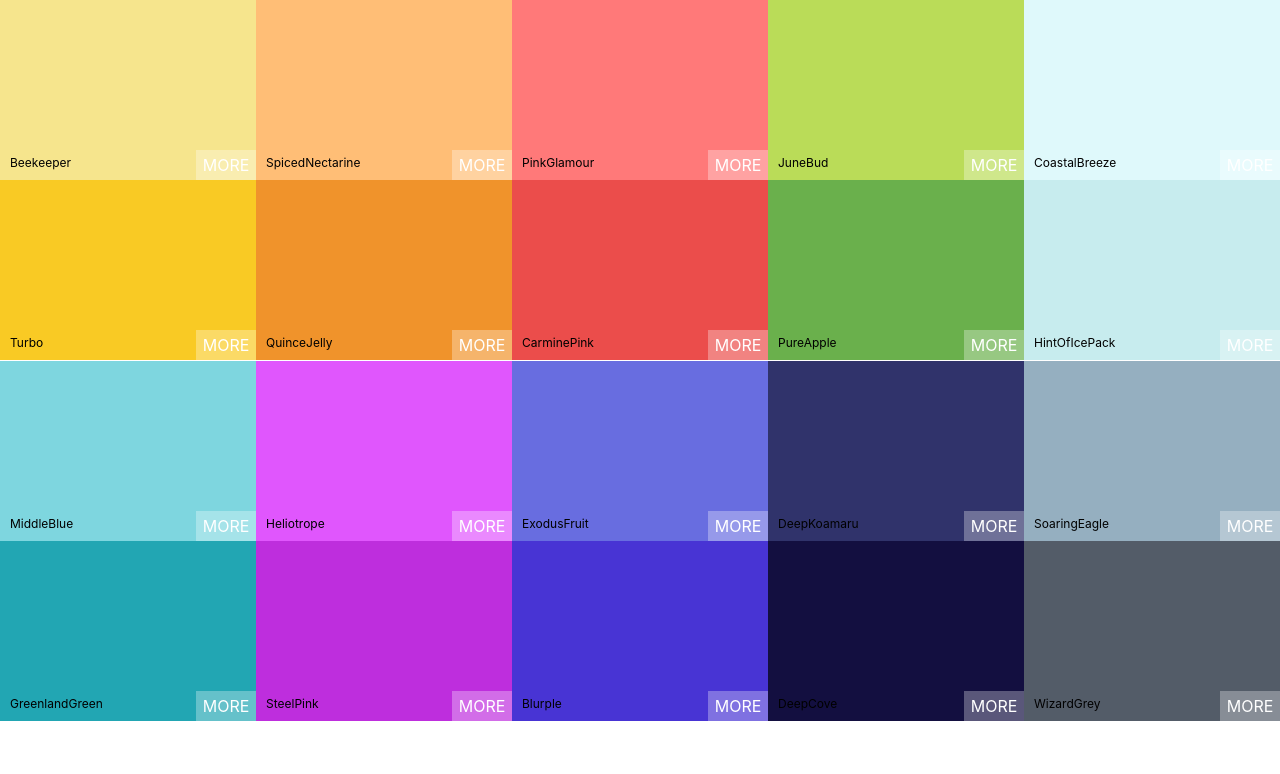
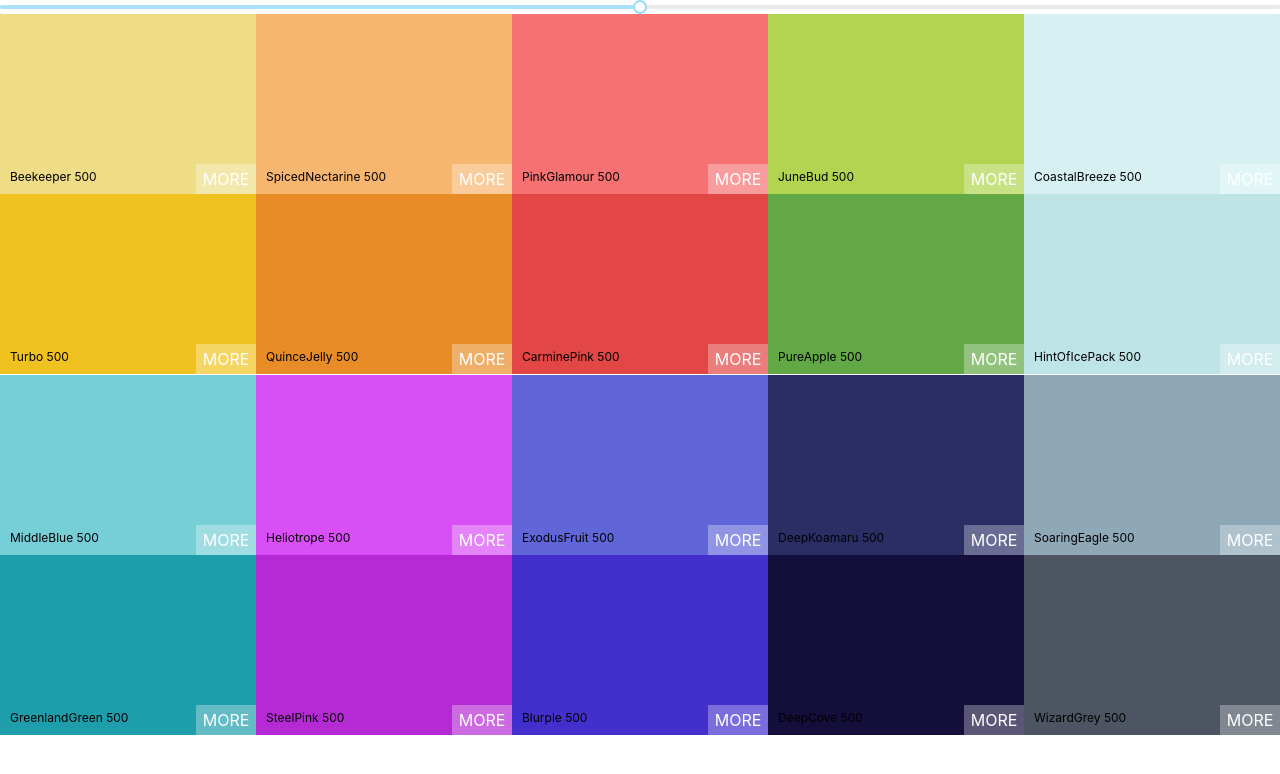
Before and after one commit to anoof/palette-maker, a React (Create React App) app: page / in a window 1280 px wide. Shown: the top 774 px of the page. Built offline with nearby package versions, Linux system fonts and the light colour scheme.

Commit message:
added and integrated rc-slider

```diff
--- a/package.json
+++ b/package.json
@@ -7,6 +7,7 @@
     "@testing-library/react": "^11.2.7",
     "@testing-library/user-event": "^12.8.3",
     "chroma-js": "^2.1.2",
+    "rc-slider": "^9.7.4",
     "react": "^17.0.2",
     "react-copy-to-clipboard": "^5.0.4",
     "react-dom": "^17.0.2",
--- a/src/App.js
+++ b/src/App.js
@@ -7,7 +7,7 @@
   console.log(generatePalette(seedColors[4]));
   return (
     <div>
-      <Palette {...seedColors[4]} />
+      <Palette palette={generatePalette(seedColors[4])} />
     </div>
   );
 }
--- a/src/Palette.js
+++ b/src/Palette.js
@@ -1,15 +1,34 @@
 import React, { Component } from 'react';
 import ColorBox from './ColorBox';
 import "./Palette.css";
+import Slider from 'rc-slider';
+import 'rc-slider/assets/index.css';
 
 class Palette extends Component {
+    constructor(props) {
+        super(props);
+        this.state = { level: 500 };
+        this.changeLevel = this.changeLevel.bind(this);
+    }
+    changeLevel(level) {
+        this.setState({ level });
+    }
     render() {
-        const colorBoxes = this.props.colors.map(color => (
-            <ColorBox background={color.color} name={color.name}/>
+        const { colors } = this.props.palette;
+        const { level } = this.state;
+        const colorBoxes = colors[level].map(color => (
+            <ColorBox background={color.hex} name={color.name}/>
         ))
         return (
             <div className="Palette">
-            {/* Navbar goes here */}
+                <Slider
+                    defaultValue={level}
+                    min={100}
+                    max={900}
+                    step={100}
+                    onAfterChange={this.changeLevel}
+                />
+                {/* Navbar goes here */}
                 <div className="Palette-colors">{colorBoxes}</div>
             </div>
         )
```
Also changed, not shown: 1 other file (tests, documents, lock files or other folders).
